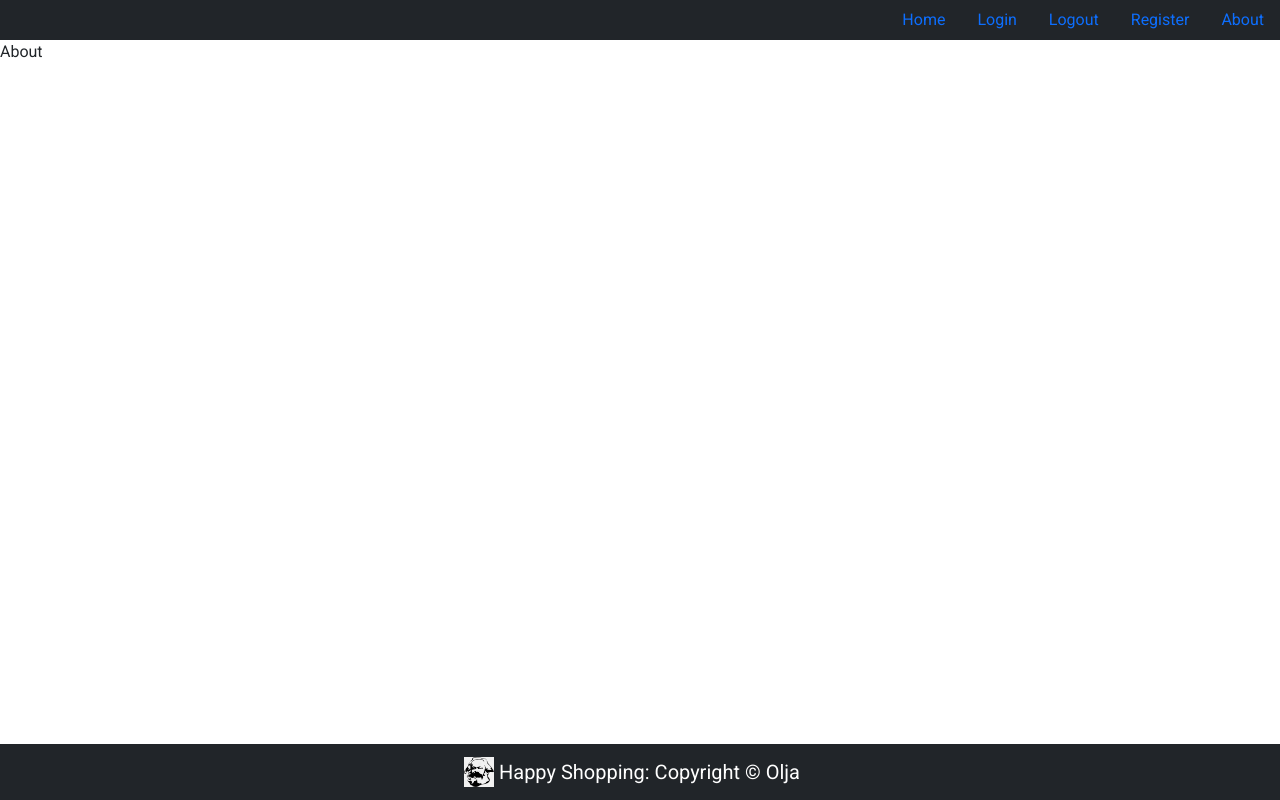
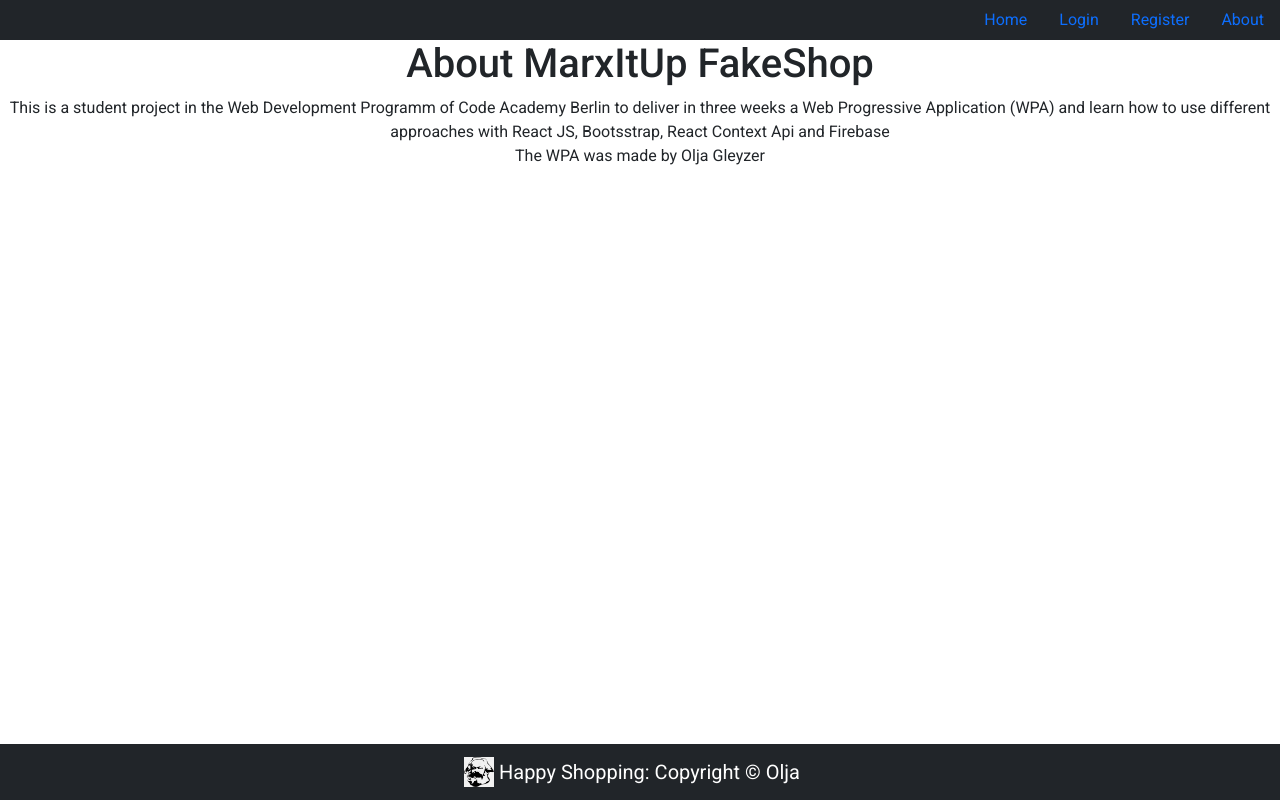
Before and after one commit to OljaGleyzer/shopping-app, a React (Create React App) app: page /about in a window 1280 px wide. Built offline with nearby package versions, Linux system fonts and the light colour scheme; no server answers.

Commit message:
adding protecting Route to MyProfile

```diff
--- a/src/components/Navbar.js
+++ b/src/components/Navbar.js
@@ -5,16 +5,7 @@ import { AuthContext } from "../store/AuthContext";
 import { useContext } from "react";
 
 function Navbar() {
-  const {
-    token,
-    setToken,
-    password,
-    setPassword,
-    userName,
-    user,
-    setUserName,
-    logout,
-  } = useContext(AuthContext);
+  const { token, password, userName, logout } = useContext(AuthContext);
   return (
     <Nav
       className="justify-content-end bg-dark"
@@ -27,11 +18,21 @@ function Navbar() {
         </Nav.Link>
       </Nav.Item>
       <Nav.Item>
+        {!userName && (
           <Nav.Link as={Link} to="/login">
             Login
           </Nav.Link>
+        )}
       </Nav.Item>
       <Nav.Item>
+        {userName && (
+          <Nav.Link as={Link} to="/myprofile">
+            My Profile
+          </Nav.Link>
+        )}
+      </Nav.Item>
+      <Nav.Item>
+        {userName && (
           <Nav.Link
             as={Link}
             to="/login"
@@ -39,6 +40,7 @@ function Navbar() {
           >
             Logout
           </Nav.Link>
+        )}
       </Nav.Item>
       <Nav.Item>
         <Nav.Link as={Link} to="/register">
--- a/src/store/AuthContext.js
+++ b/src/store/AuthContext.js
@@ -22,8 +22,6 @@ export const AuthContextProvider = (props) => {
         method: "POST",
         headers: { "Content-Type": "application/json" },
         body: JSON.stringify({
-          //   username: "mor_2314",
-          //   password: "83r5^_",
           username: userName,
           password: password,
         }),
--- a/src/views/About.js
+++ b/src/views/About.js
@@ -1,7 +1,22 @@
 import React from "react";
+import { Container } from "react-bootstrap";
 
 function About() {
-  return <div>About</div>;
+  return (
+    <>
+      <div className="container, text-center">
+        <h1> About MarxItUp FakeShop </h1>
+        <p>
+          {" "}
+          This is a student project in the Web Development Programm of Code
+          Academy Berlin to deliver in three weeks a Web Progressive Application
+          (WPA) and learn how to use different approaches with React JS,
+          Bootsstrap, React Context Api and Firebase <br />
+          <p>The WPA was made by Olja Gleyzer</p>
+        </p>
+      </div>
+    </>
+  );
 }
 
 export default About;
--- a/src/views/Login.js
+++ b/src/views/Login.js
@@ -64,7 +64,6 @@ const Login = () => {
       </button>
       <button className="register-button">Register</button>
     </div>
-    // </div>
   );
 };
 
--- /dev/null
+++ b/src/views/MyProfile.js
@@ -0,0 +1,52 @@
+import userEvent from "@testing-library/user-event";
+import React, { useContext } from "react";
+import avatar from "./avatar.png";
+import { AuthContext } from "../store/AuthContext";
+import { useNavigate } from "react-router-dom";
+
+function MyProfile() {
+  const { userName, user, logout } = useContext(AuthContext);
+  const redirectTo = useNavigate();
+
+  if (!userName) {
+    redirectTo("/login");
+  }
+
+  return (
+    <div className="container text-center">
+      <img src={avatar} alt="avatarProfile" />
+      <h1> Welcome {user.userName}</h1>
+
+      <h2> Personal Information</h2>
+      {/* <p>Email: {user.email}</p> */}
+      <p>Username: {user.userName}</p>
+      <h2>Account Settings</h2>
+
+      <form>
+        <label>
+          Change Username:
+          <br />
+          <input type="text" id="username" name="username" />
+        </label>
+        <br />
+        <label>
+          Change Password:
+          <br />
+          <input type="password" id="password" name="password" />
+        </label>
+        <br />
+        <label>
+          Change Email:
+          <br />
+          <input type="email" id="email" name="Email" />
+        </label>
+        <br />
+      </form>
+
+      <h2>Your Orders</h2>
+      <h2>Wishlist </h2>
+    </div>
+  );
+}
+
+export default MyProfile;
```
Also changed, not shown: src/views/avatar.png (added). Lines whose indentation alone changed are shown as unchanged.
